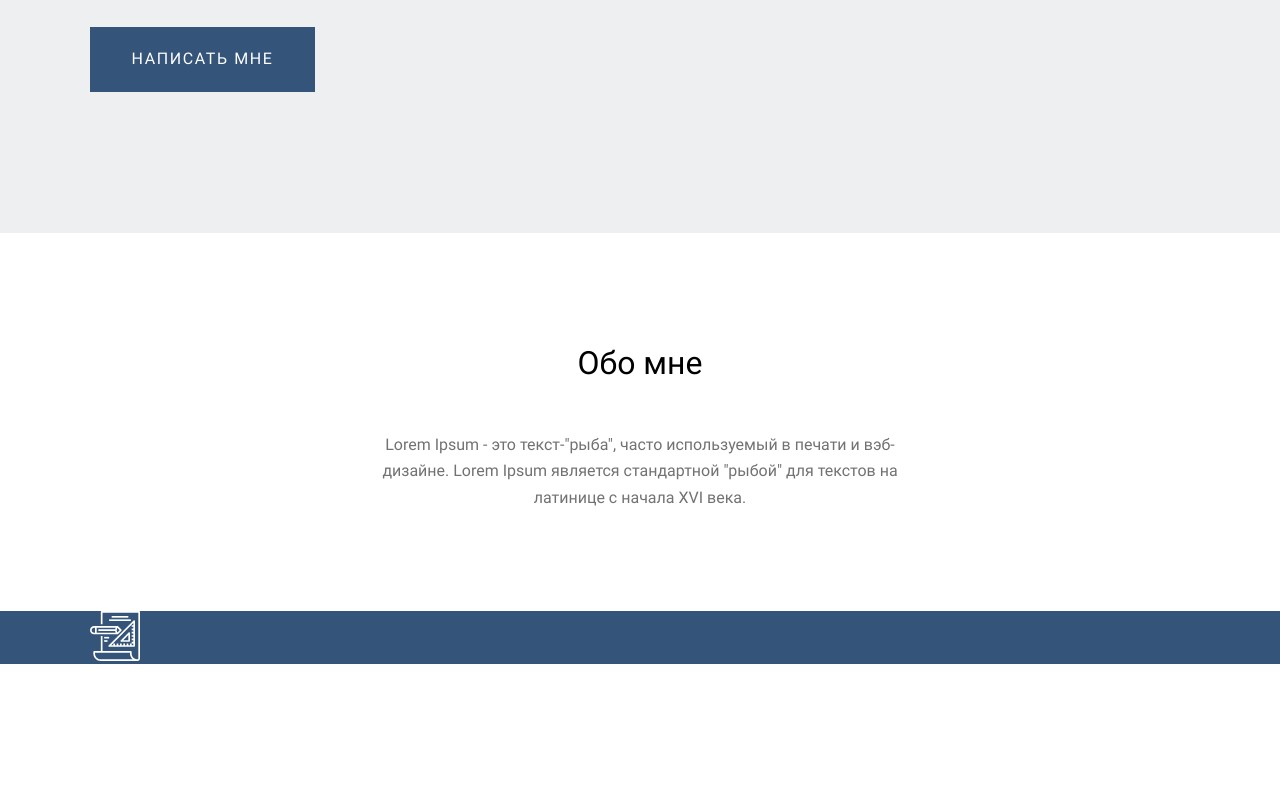
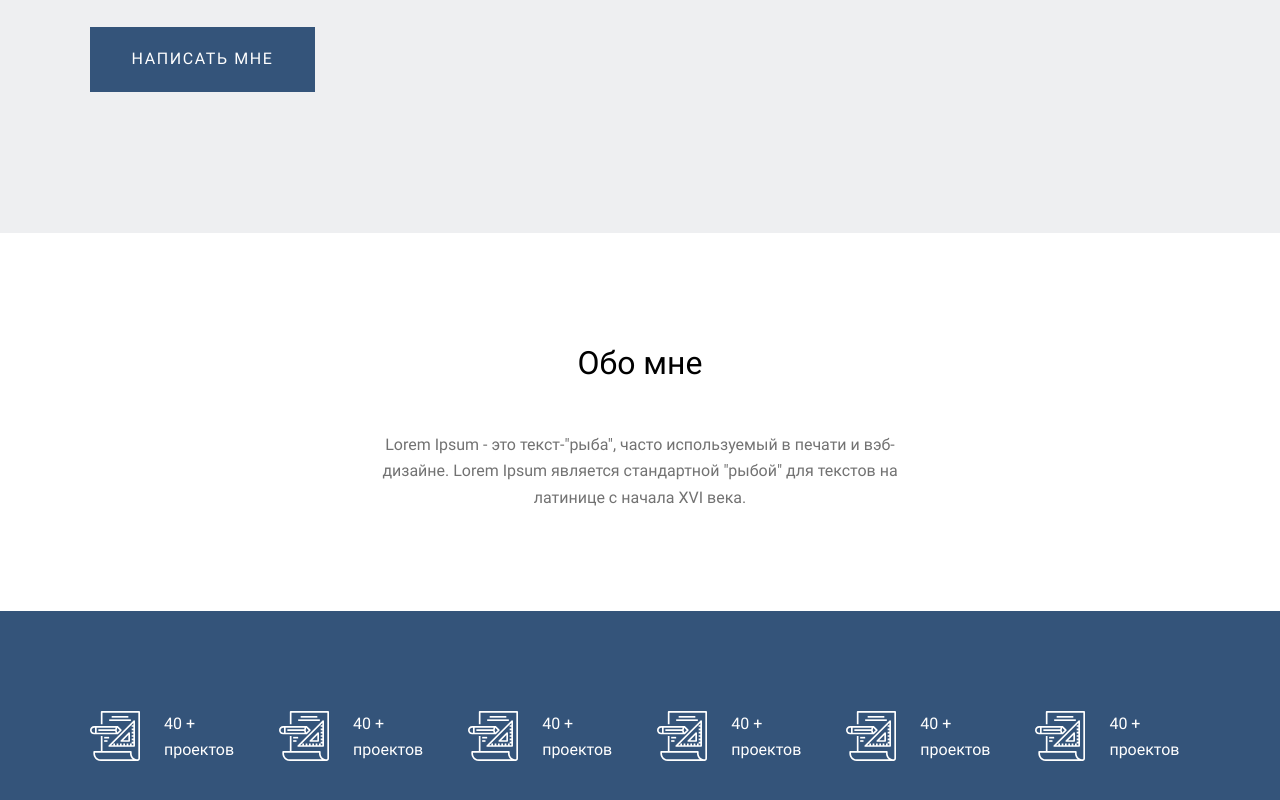
Before and after one commit to Disidd/Homework, a plain HTML site: page index.html in a window 1280 px wide. Shown: the part 513-1313 px from the top of the page. Before the commit the page ends 1177 px from the top, so only its background shows below. Drawn offline with Linux system fonts and the light colour scheme.

Commit message:
add third_section

```diff
--- a/index.html
+++ b/index.html
@@ -44,8 +44,47 @@
     </section>
     <section class="third_section">
       <div class="fix-size-container">
-        <div class="card">
-          <img src="images /project.svg" alt="card">
+        <div class="card margin">
+          <img src="images /project.svg" alt="card"><!--
+       --></div>
+        <div class="card_text">
+          <p class="num">40 +</p>
+          <p class="text">проектов</p>
+        </div><!--
+     --><div class="card">
+          <img src="images /project.svg" alt="card"><!--
+       --></div>
+        <div class="card_text">
+          <p class="num">40 +</p>
+          <p class="text">проектов</p>
+        </div><!--
+     --><div class="card">
+          <img src="images /project.svg" alt="card"><!--
+       --></div>
+        <div class="card_text">
+          <p class="num">40 +</p>
+          <p class="text">проектов</p>
+        </div><!--
+     --><div class="card">
+          <img src="images /project.svg" alt="card"><!--
+       --></div>
+        <div class="card_text">
+          <p class="num">40 +</p>
+          <p class="text">проектов</p>
+        </div><!--
+     --><div class="card">
+          <img src="images /project.svg" alt="card"><!--
+       --></div>
+        <div class="card_text">
+          <p class="num">40 +</p>
+          <p class="text">проектов</p>
+        </div><!--
+     --><div class="card">
+          <img src="images /project.svg" alt="card"><!--
+       --></div>
+        <div class="card_text">
+          <p class="num">40 +</p>
+          <p class="text">проектов</p>
         </div>
       </div>
     </section>
--- a/style/style.css
+++ b/style/style.css
@@ -107,4 +107,27 @@
 
 .third_section {
   background-color: #34547A;
+  padding: 100px 0;
 }
+
+.card {
+  width: 50px;
+  height: 50px;
+  display: inline-block;
+  margin-right: 20px;
+}
+
+.card_text {
+  display: inline-block;
+  vertical-align: top;
+  font-family: Roboto-regular;
+  font-size: 16px;
+  font-weight: 400;
+  line-height: 26.25px;
+  text-align: left;
+  color: #FFFFFF;
+}
+
+.margin ~ .card {
+  margin-left: 45px;
+}
```
